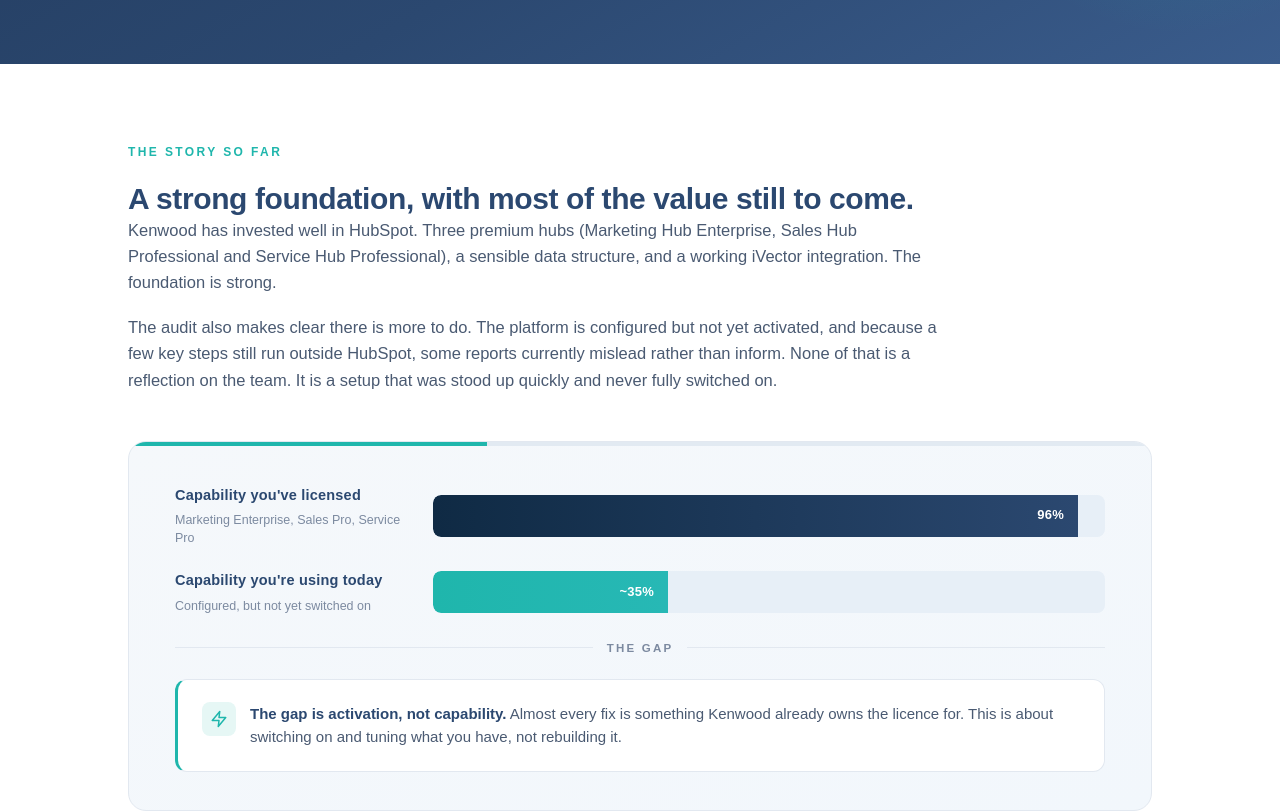
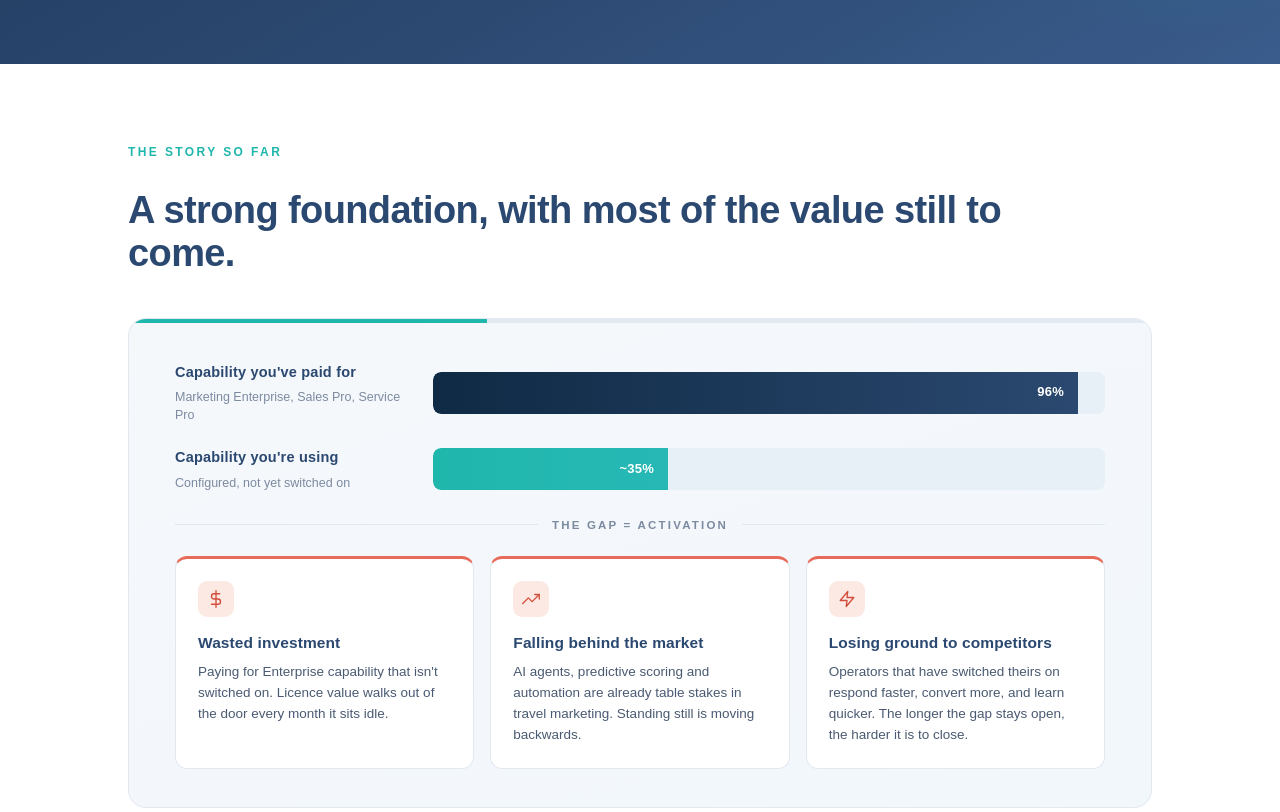
Before and after one commit to adamlewsi10/kenwood-audit, a plain HTML site: page index.html in a window 1280 px wide. Shown: the part 400-1212 px from the top of the page. Drawn offline with Linux system fonts and the light colour scheme.

Commit message:
Story so far: drop body copy, promote headline, add gap consequence tiles

```diff
--- a/index.html
+++ b/index.html
@@ -66,11 +66,10 @@
 
   /* STORY */
   .story{background:var(--white);}
-  .story-copy{max-width:820px;}
-  .story-copy p{font-size:16.5px;color:var(--slate);margin-bottom:18px;}
-  .story-copy p strong{color:var(--ink);}
+  .story-head{max-width:880px;margin-bottom:8px;}
+  .story-head h2{font-size:38px;line-height:1.15;letter-spacing:-0.6px;margin-top:8px;}
   /* Capability vs activation gap visual */
-  .gap-viz{margin-top:48px;background:linear-gradient(160deg,var(--cloud) 0%,#F2F7FC 100%);border:1px solid var(--line);border-radius:18px;padding:42px 46px 38px;position:relative;overflow:hidden;}
+  .gap-viz{margin-top:42px;background:linear-gradient(160deg,var(--cloud) 0%,#F2F7FC 100%);border:1px solid var(--line);border-radius:18px;padding:42px 46px 38px;position:relative;overflow:hidden;}
   .gap-viz::before{content:"";position:absolute;top:0;left:0;right:0;height:4px;background:linear-gradient(90deg,var(--teal) 0%,var(--teal) 35%,#E2EAF2 35%,#E2EAF2 100%);}
   .gap-row{display:grid;grid-template-columns:230px 1fr;gap:28px;align-items:center;margin-bottom:22px;}
   .gap-row:last-of-type{margin-bottom:0;}
@@ -84,11 +83,13 @@
   .gap-divider{display:flex;align-items:center;gap:14px;margin:24px 0 22px;}
   .gap-divider::before,.gap-divider::after{content:"";flex:1;height:1px;background:var(--line);}
   .gap-divider span{font-size:11.5px;letter-spacing:2.2px;text-transform:uppercase;color:var(--mist);font-weight:600;}
-  .gap-caption{display:flex;align-items:flex-start;gap:14px;padding:22px 24px;background:var(--white);border:1px solid var(--line);border-radius:12px;border-left:3px solid var(--teal);}
-  .gap-caption .gap-mark{flex:0 0 auto;width:34px;height:34px;border-radius:8px;background:var(--teal-soft);display:flex;align-items:center;justify-content:center;}
-  .gap-caption .gap-mark svg{width:18px;height:18px;stroke:var(--teal);}
-  .gap-caption p{font-size:15px;color:var(--slate);line-height:1.55;margin:0;}
-  .gap-caption strong{color:var(--navy);}
+  .gap-impacts{display:grid;grid-template-columns:repeat(3,1fr);gap:16px;}
+  .gap-impact{background:var(--white);border:1px solid var(--line);border-radius:12px;padding:22px 22px 22px;border-top:3px solid var(--coral,#E66B5A);transition:transform .25s ease,box-shadow .25s ease;}
+  .gap-impact:hover{transform:translateY(-3px);box-shadow:var(--shadow-lift);}
+  .gap-impact .gap-icon{width:36px;height:36px;border-radius:9px;background:#FCE9E4;display:flex;align-items:center;justify-content:center;margin-bottom:14px;}
+  .gap-impact .gap-icon svg{width:18px;height:18px;stroke:#D14E3A;}
+  .gap-impact h4{font-size:15.5px;color:var(--navy);margin-bottom:6px;font-weight:600;letter-spacing:.1px;}
+  .gap-impact p{font-size:13.5px;color:var(--slate);line-height:1.55;margin:0;}
 
   /* JOURNEY */
   .journey{background:var(--navy);color:var(--white);}
@@ -229,6 +230,8 @@
     .gap-viz{padding:28px 22px;}
     .gap-row{grid-template-columns:1fr;gap:10px;}
     .gap-bar{height:36px;}
+    .gap-impacts{grid-template-columns:1fr;}
+    .story-head h2{font-size:26px;}
     .ba{grid-template-columns:1fr;}
     .crit-list{grid-template-columns:1fr;}
     .nodes{grid-template-columns:1fr;gap:26px;}
@@ -312,34 +315,44 @@
 <!-- STORY -->
 <section class="story">
   <div class="wrap">
-    <div class="reveal">
+    <div class="story-head reveal">
       <span class="eyebrow">The story so far</span>
       <h2>A strong foundation, with most of the value still to come.</h2>
-    </div>
-    <div class="story-copy reveal">
-      <p>Kenwood has invested well in HubSpot. Three premium hubs (Marketing Hub Enterprise, Sales Hub Professional and Service Hub Professional), a sensible data structure, and a working iVector integration. The foundation is strong.</p>
-      <p>The audit also makes clear there is more to do. The platform is configured but not yet activated, and because a few key steps still run outside HubSpot, some reports currently mislead rather than inform. None of that is a reflection on the team. It is a setup that was stood up quickly and never fully switched on.</p>
     </div>
 
     <div class="gap-viz reveal">
       <div class="gap-row">
         <div class="gap-label">
-          <span class="gap-title">Capability you've licensed</span>
+          <span class="gap-title">Capability you've paid for</span>
           <span class="gap-sub">Marketing Enterprise, Sales Pro, Service Pro</span>
         </div>
         <div class="gap-bar"><div class="gap-fill gap-fill-cap" style="width:96%;">96%</div></div>
       </div>
       <div class="gap-row">
         <div class="gap-label">
-          <span class="gap-title">Capability you're using today</span>
-          <span class="gap-sub">Configured, but not yet switched on</span>
+          <span class="gap-title">Capability you're using</span>
+          <span class="gap-sub">Configured, not yet switched on</span>
         </div>
         <div class="gap-bar"><div class="gap-fill gap-fill-act" style="width:35%;">~35%</div></div>
       </div>
-      <div class="gap-divider"><span>the gap</span></div>
-      <div class="gap-caption">
-        <div class="gap-mark"><svg viewBox="0 0 24 24" fill="none" stroke-width="2" stroke-linecap="round" stroke-linejoin="round"><path d="M13 2L3 14h9l-1 8 10-12h-9l1-8z"/></svg></div>
-        <p><strong>The gap is activation, not capability.</strong> Almost every fix is something Kenwood already owns the licence for. This is about switching on and tuning what you have, not rebuilding it.</p>
+      <div class="gap-divider"><span>The gap = activation</span></div>
+
+      <div class="gap-impacts">
+        <div class="gap-impact">
+          <div class="gap-icon"><svg viewBox="0 0 24 24" fill="none" stroke-width="1.8" stroke-linecap="round" stroke-linejoin="round"><path d="M12 1v22"/><path d="M17 5H9.5a3.5 3.5 0 0 0 0 7h5a3.5 3.5 0 0 1 0 7H6"/></svg></div>
+          <h4>Wasted investment</h4>
+          <p>Paying for Enterprise capability that isn't switched on. Licence value walks out of the door every month it sits idle.</p>
+        </div>
+        <div class="gap-impact">
+          <div class="gap-icon"><svg viewBox="0 0 24 24" fill="none" stroke-width="1.8" stroke-linecap="round" stroke-linejoin="round"><polyline points="23 6 13.5 15.5 8.5 10.5 1 18"/><polyline points="17 6 23 6 23 12"/></svg></div>
+          <h4>Falling behind the market</h4>
+          <p>AI agents, predictive scoring and automation are already table stakes in travel marketing. Standing still is moving backwards.</p>
+        </div>
+        <div class="gap-impact">
+          <div class="gap-icon"><svg viewBox="0 0 24 24" fill="none" stroke-width="1.8" stroke-linecap="round" stroke-linejoin="round"><polyline points="13 2 3 14 12 14 11 22 21 10 12 10 13 2"/></svg></div>
+          <h4>Losing ground to competitors</h4>
+          <p>Operators that have switched theirs on respond faster, convert more, and learn quicker. The longer the gap stays open, the harder it is to close.</p>
+        </div>
       </div>
     </div>
   </div>
```
Also changed, not shown: 1 other file.
